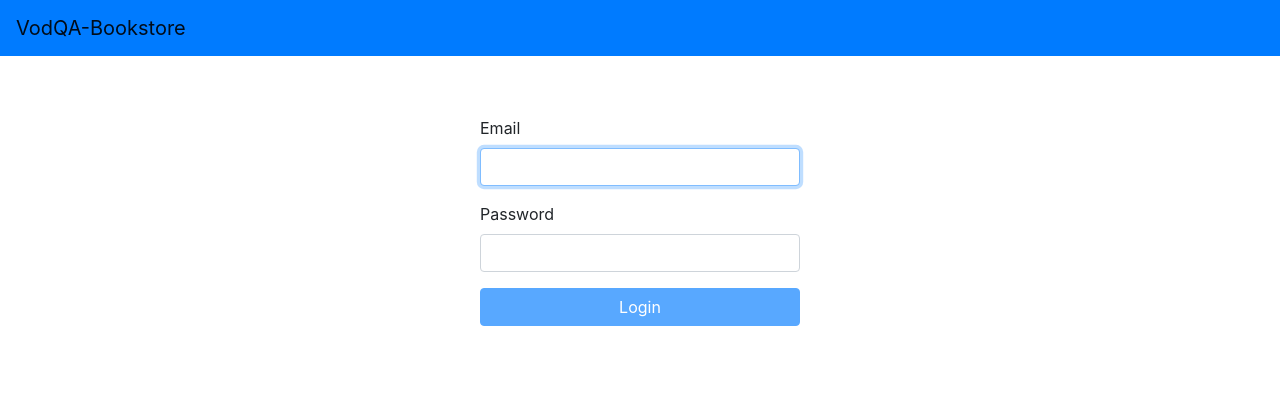
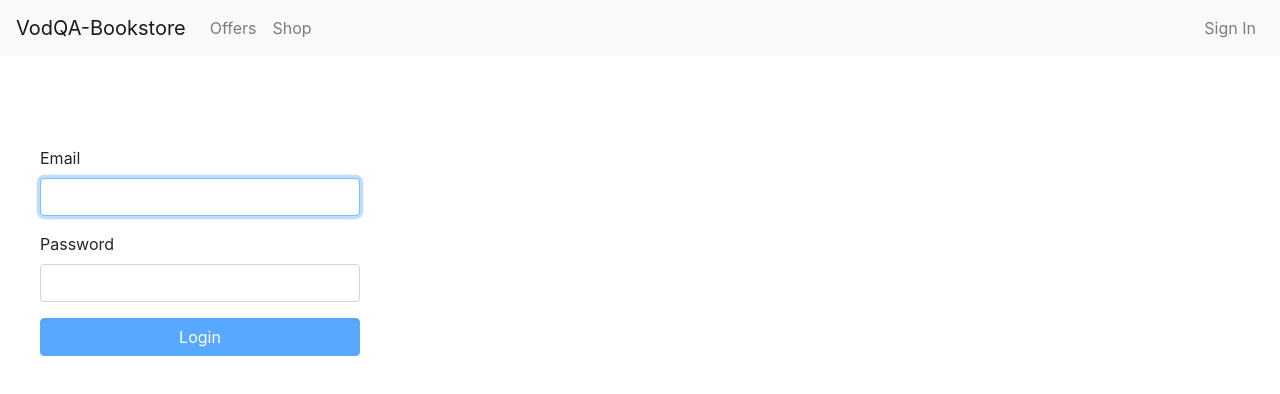
Before and after one commit to keshav143420/VodQA-Bookstore, a React (Create React App) app: page /login in a window 1280 px wide. Shown: the top 394 px of the page. Built offline with nearby package versions, Linux system fonts and the light colour scheme.

Commit message:
refactored and added styles

```diff
--- a/src/App.js
+++ b/src/App.js
@@ -1,64 +1,48 @@
-import React, { useState,useEffect } from 'react';
-import './App.css';
-// import * as ROUTES from './constants/routes';
-
-import { Navbar } from 'react-bootstrap';
+import React from "react";
+import { Navbar, Nav } from 'react-bootstrap';
 import {
-  BrowserRouter as Router, Switch, Route
-} from 'react-router-dom';
-
-import VQStore from './components/VQStore';
-import Login from './components/Login';
-
-// let isLoggedIn = false; //localStorage.getItem('isLoggedIn');
-// console.log(isLoggedIn);
+  BrowserRouter as Router,
+  Switch,
+  Route
+} from "react-router-dom";
+import VQStore from "./components/VQStore";
+import { LoginPage } from "./components/LoginPage";
+import { OffersPage } from "./components/OffersPage";
+import { PrivateRoute } from "./constants/PrivateRoute";
+import { AuthButton } from "./components/AuthButton";
 
 function App() {
-  // localStorage.setItem('isLoggedIn', false);
-  const [isLoggedIn, setIsLoggedIn] = useState(false);
-
-  useEffect(() => {
-    if (isLoggedIn) {
-      setIsLoggedIn(true)
-    }
-    else {
-      setIsLoggedIn(false)
-    }
-  }, [isLoggedIn]);
   return (
-
     <Router>
-
       <div>
-        <Navbar bg="primary" expand="lg">
-          <Navbar.Brand href="#home">VodQA-Bookstore</Navbar.Brand>
+        <Navbar style={{ marginBottom: '30px' }} bg="light" expand="lg">
+          <Navbar.Brand href="/">VodQA-Bookstore</Navbar.Brand>
           <Navbar.Toggle aria-controls="basic-navbar-nav" />
           <Navbar.Collapse id="basic-navbar-nav">
-            {/* <Nav className="mr-auto">
-            <Nav.Link href="#home">purchase</Nav.Link>
-          </Nav>
-          <Form inline>
-            <FormControl type="text" placeholder="Search" className="mr-sm-2" />
-            <Button variant="outline-success">Search</Button>
-          </Form> */}
+            <Nav className="mr-auto">
+              <Nav.Link href="/public">Offers</Nav.Link>
+              <Nav.Link href="/shopbook">Shop</Nav.Link>
+            </Nav>
+            <Nav>
+              <AuthButton />
+            </Nav>
           </Navbar.Collapse>
         </Navbar>
         <Switch>
-          <Route path="/bookshop">
+          <Route path="/public">
+            <OffersPage />
+          </Route>
+          <Route path="/login">
+            <LoginPage />
+          </Route>
+          <PrivateRoute path="/shopbook">
             <VQStore />
-          </Route>
-          <Route path="/">
-            <Login isLoggedIn={setIsLoggedIn} />
-          </Route>
+          </PrivateRoute>
         </Switch>
-        {/* <Login isLoggedIn={setIsLoggedIn} /> */}
-
-        {/* {isLoggedIn && <VQStore />}
-        {!isLoggedIn && <Login />} */}
       </div>
     </Router>
-
   );
 }
 
+
 export default App;
--- /dev/null
+++ b/src/components/AuthButton.js
@@ -0,0 +1,17 @@
+import React from "react";
+import { Nav } from 'react-bootstrap';
+import { useHistory } from "react-router-dom";
+import { authService } from '../services/authService';
+
+export function AuthButton() {
+  let history = useHistory();
+  return authService.isAuthenticated ? (<Nav.Link onClick={() => {
+    authService.signout(() => history.push("/"));
+  }}>
+    Sign Out
+      </Nav.Link>) : (
+      // <Nav.Link>You are not logged in.</Nav.Link>
+      <Nav.Link onClick={() => history.push('/login')}>
+        Sign In
+      </Nav.Link>);
+}
--- a/src/components/Login.css
+++ /dev/null
@@ -1,10 +0,0 @@
-@media all and (min-width: 480px) {
-  .Login {
-    padding: 60px 0;
-  }
-
-  .Login form {
-    margin: 0 auto;
-    max-width: 320px;
-  }
-}
--- a/src/components/Login.js
+++ /dev/null
@@ -1,52 +0,0 @@
-import React, { useState } from 'react';
-import { Button, FormGroup, FormControl, FormLabel } from "react-bootstrap";
-import "./Login.css";
-import * as ROUTES from '../constants/routes';
-import { withRouter } from 'react-router-dom';
-
-function Login(props) {
-  const [email, setEmail] = useState("");
-  const [password, setPassword] = useState("");
-
-  function validateForm() {
-    return email.length > 0 && password.length > 0;
-  }
-
-  function handleSubmit(event) {
-    event.preventDefault();
-    localStorage.setItem('isLoggedIn',true);
-    console.log("submit")
-    props.isLoggedIn();
-    props.history.push(ROUTES.BOOKSHOP);
-
-  }
-
-  return (
-    <div className="Login">
-      <form onSubmit={handleSubmit}>
-        <FormGroup controlId="email">
-          <FormLabel>Email</FormLabel>
-          <FormControl
-            autoFocus
-            type="email"
-            value={email}
-            onChange={e => setEmail(e.target.value)}
-          />
-        </FormGroup>
-        <FormGroup controlId="password">
-          <FormLabel>Password</FormLabel>
-          <FormControl
-            value={password}
-            onChange={e => setPassword(e.target.value)}
-            type="password"
-          />
-        </FormGroup>
-        <Button block disabled={!validateForm()} type="submit">
-          Login
-        </Button>
-      </form>
-    </div>
-  );
-}
-
-export default withRouter(Login);
--- /dev/null
+++ b/src/components/LoginPage.css
@@ -0,0 +1,11 @@
+
+.LoginPage {
+  padding: 60px 0;
+  width: 400px;
+  align-items: center;
+}
+
+.LoginPage form {
+  margin: 0 auto;
+  max-width: 320px;
+}
--- /dev/null
+++ b/src/components/LoginPage.js
@@ -0,0 +1,43 @@
+import React, { useState } from "react";
+import { Button, FormGroup, FormControl, FormLabel } from 'react-bootstrap';
+import { useHistory, useLocation } from "react-router-dom";
+
+import { authService } from '../services/authService';
+
+import './LoginPage.css';
+
+export function LoginPage() {
+  const [email, setEmail] = useState("");
+  const [password, setPassword] = useState("");
+  function validateForm() {
+    return email.length > 0 && password.length > 0;
+  }
+  let history = useHistory();
+  let location = useLocation();
+  let { from } = location.state || { from: { pathname: "/" } };
+  let login = (e) => {
+    authService.authenticate(() => {
+      history.replace(from);
+    });
+    e.preventDefault();
+  };
+  return (<div>
+
+    <div className="LoginPage">
+      <form onSubmit={login}>
+        <FormGroup controlId="email">
+          <FormLabel>Email</FormLabel>
+          <FormControl autoFocus type="email" value={email} onChange={e => setEmail(e.target.value)} />
+        </FormGroup>
+        <FormGroup controlId="password">
+          <FormLabel>Password</FormLabel>
+          <FormControl value={password} onChange={e => setPassword(e.target.value)} type="password" />
+        </FormGroup>
+        <Button block disabled={!validateForm()} type="submit">
+          Login
+        </Button>
+      </form>
+    </div>
+
+  </div>);
+}
--- /dev/null
+++ b/src/components/OffersPage.js
@@ -0,0 +1,4 @@
+import React from "react";
+export function OffersPage() {
+  return <h3>OffersPage under construction</h3>;
+}
--- a/src/components/VQStore.js
+++ b/src/components/VQStore.js
@@ -424,7 +424,7 @@ const books = [
 ];
 
 const VQStore = () => {
-  const [authors, setAuthors] = useState([...new Set(books.map(item => item.author))]);
+  const [authors] = useState([...new Set(books.map(item => item.author))]);
   const [selectedAuthors, setSelectedAuthors] = useState([]);
   const [filteredBooks, setFilteredBooks] = useState(books);
 
--- /dev/null
+++ b/src/constants/PrivateRoute.js
@@ -0,0 +1,14 @@
+import React from "react";
+import { Route, Redirect } from "react-router-dom";
+
+import { authService } from '../services/authService';
+
+// A wrapper for <Route> that redirects to the login
+// screen if you're not yet authenticated.
+export function PrivateRoute({ children, ...rest }) {
+  console.log(authService.isAuthenticated);
+  return (<Route {...rest} render={({ location }) => authService.isAuthenticated ? (children) : (<Redirect to={{
+    pathname: "/login",
+    state: { from: location }
+  }} />)} />);
+}
--- /dev/null
+++ b/src/services/authService.js
@@ -0,0 +1,42 @@
+export const authService = {
+  isAuthenticated: false,
+  authenticate(cb) {
+    localStorage.setItem('isLoggedIn', true);
+    const coockieAuthStatus = localStorage.getItem('isLoggedIn');
+    authService.isAuthenticated = coockieAuthStatus;
+    setTimeout(cb, 100); // fake async
+  },
+  signout(cb) {
+    localStorage.removeItem('isLoggedIn');
+    const coockieAuthStatus = localStorage.getItem('isLoggedIn') || false;
+    authService.isAuthenticated = coockieAuthStatus;
+    setTimeout(cb, 100);
+  }
+};
+
+// const fakeAuth2 = {
+//   isAuthenticated: false,
+//   authenticate(cb) {
+//     fakeAuth.isAuthenticated = true;
+//     setTimeout(cb, 100); // fake async
+//   },
+//   signout(cb) {
+//     fakeAuth.isAuthenticated = false;
+//     setTimeout(cb, 100);
+//   }
+// };
+// export const fakeAuth = {
+//   isAuthenticated: false,
+//   authenticate(cb) {
+//     localStorage.setItem('isLoggedIn', true);
+//     const coockieAuthStatus = localStorage.getItem('isLoggedIn');
+//     fakeAuth.isAuthenticated = coockieAuthStatus;
+//     setTimeout(cb, 100); // fake async
+//   },
+//   signout(cb) {
+//     localStorage.removeItem('isLoggedIn');
+//     const coockieAuthStatus = localStorage.getItem('isLoggedIn') || false;
+//     fakeAuth.isAuthenticated = coockieAuthStatus;
+//     setTimeout(cb, 100);
+//   }
+// };
```
